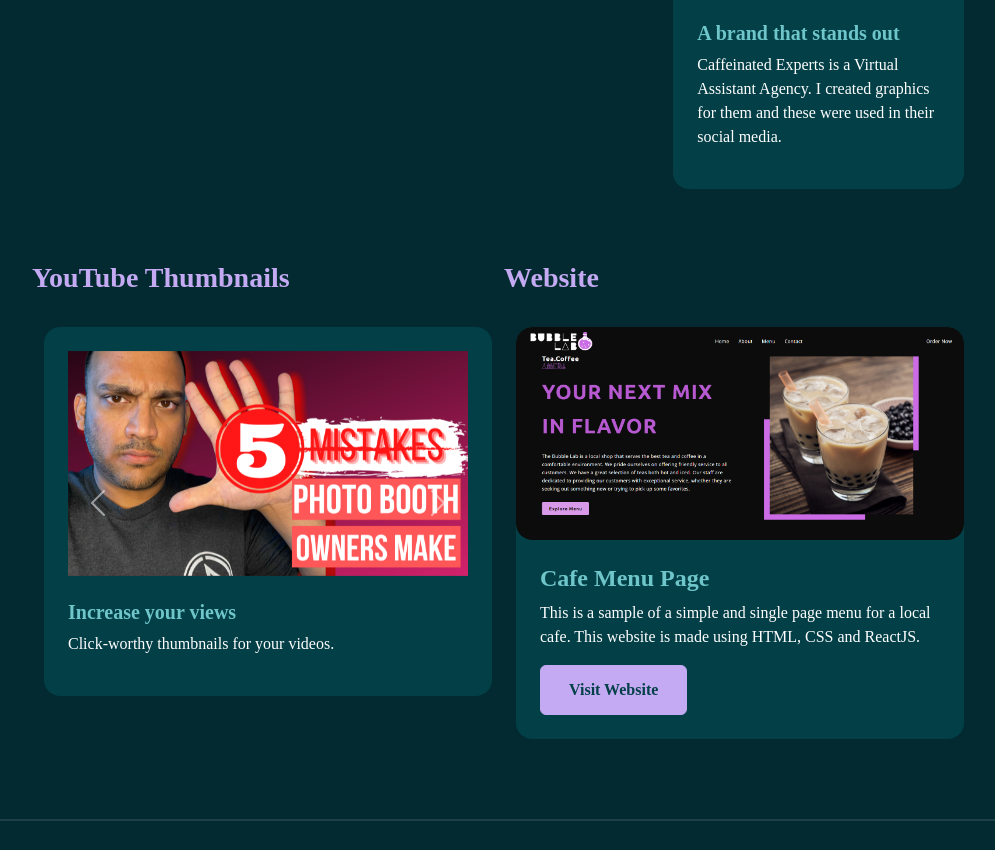
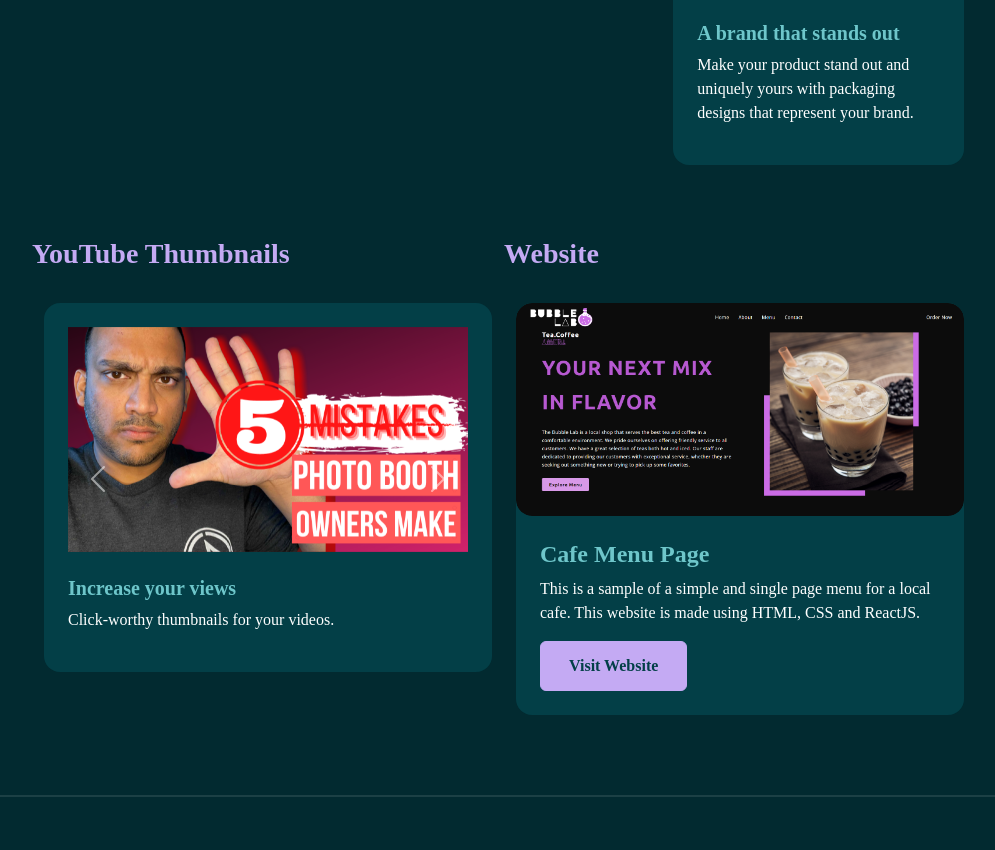
Before and after one commit to virtual-lianne/portfolio, a plain HTML site: page index.html in a window 1280 px wide. Shown: the part 2773-3623 px from the top of the page, without its empty margins (256-1251 px from the left). Drawn offline with Linux system fonts and the light colour scheme; a web font is replaced by a local one.

Commit message:
Add files via upload

```diff
--- a/index.html
+++ b/index.html
@@ -389,7 +389,7 @@
             <span class="visually-hidden">Next</span>
           </button>
           <h5 class="mt-4 mb-2">A brand that stands out</h5>
-          <p class="service-description">Caffeinated Experts is a Virtual Assistant Agency. I created graphics for them and these were used in their social media.</p>
+          <p class="service-description">Make your product stand out and uniquely yours with packaging designs that represent your brand.</p>
         </div>
       </div>
     </div>
```
